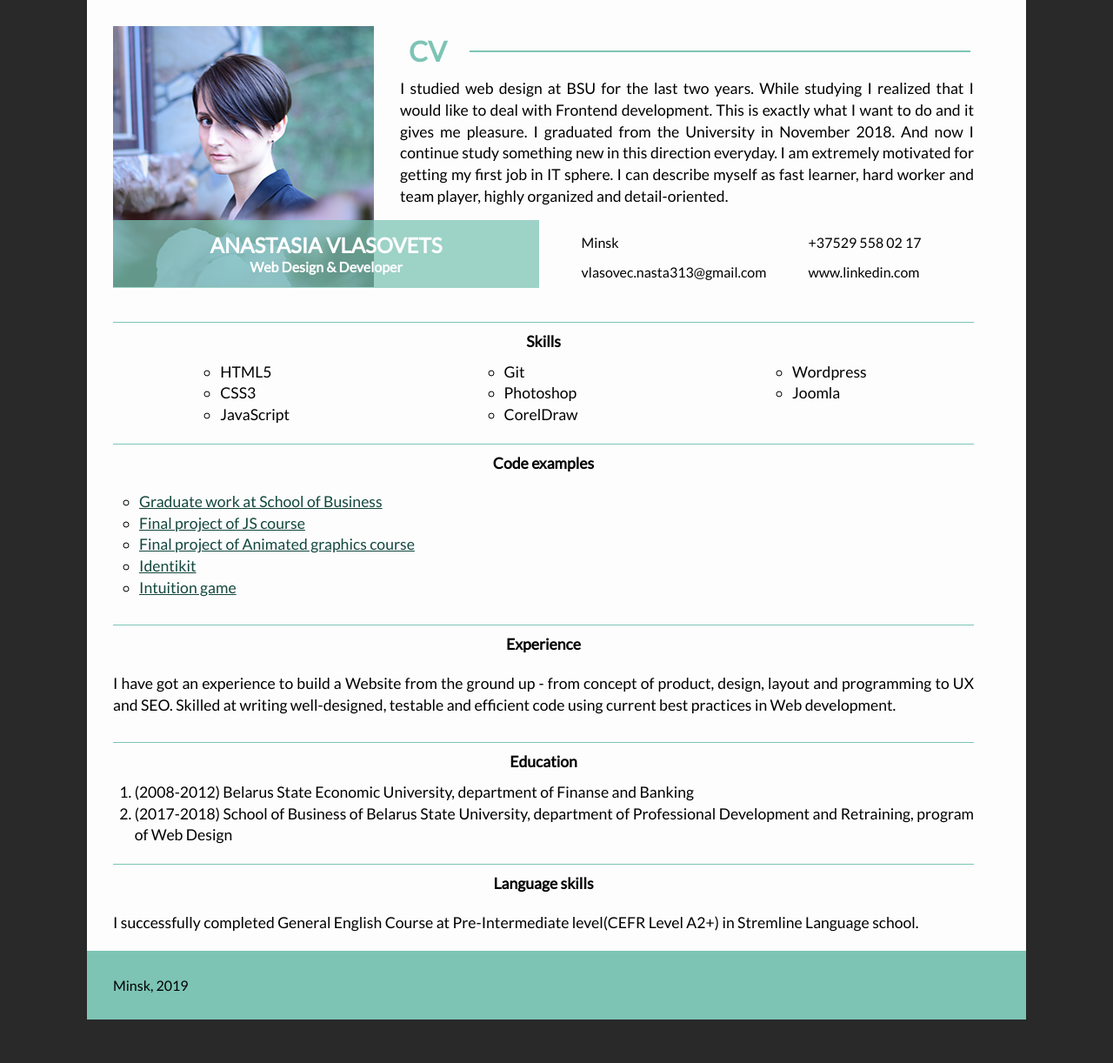
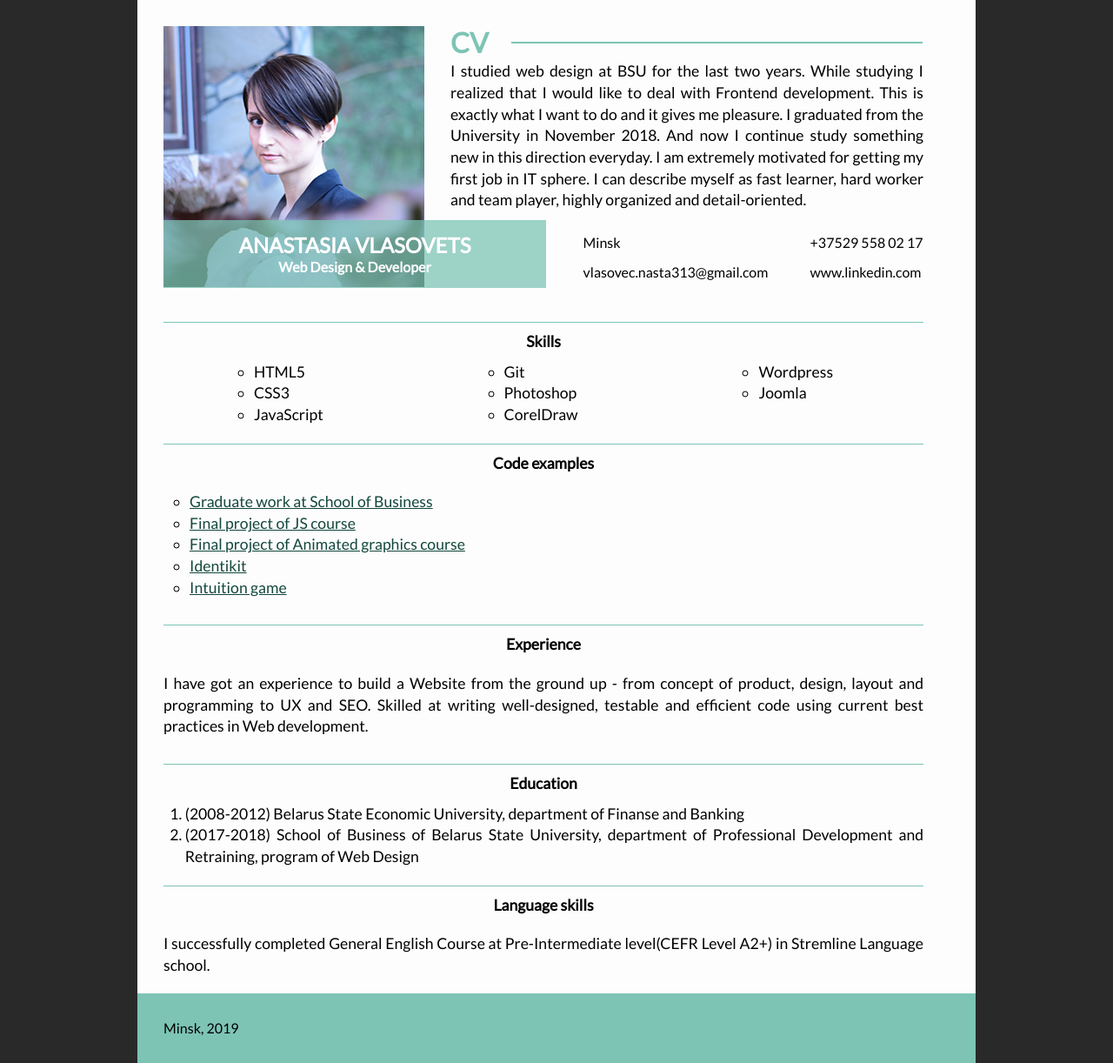
Before and after one commit to Nasta313/rsschool-cv, a plain HTML site: page index.html in a window 1280 px wide. Shown: the whole page at 87% size. Before the commit the page ends 1172 px from the top, so only its background shows below. Drawn offline with Linux system fonts and the light colour scheme; a web font is replaced by a local one.

```diff
--- a/style/style.css
+++ b/style/style.css
@@ -38,7 +38,7 @@ main ul li{
 }
 
 .header{
-    max-width: 1020px;
+    max-width: 904px;
     background-color: rgb(253, 253, 253);
     margin: 0 auto;
     padding: 30px;
@@ -62,7 +62,7 @@ main ul li{
     position: relative;
     top: 223px;
     left: 0;
-    min-width: 490px;
+    min-width: 440px;
     color: white;
     padding: 15px 0px;
 }
@@ -83,7 +83,7 @@ main ul li{
 
 .header-right h3{
     color: rgba(125, 196, 181, 1);
-    padding: 10px;
+
     position: relative;
     font-size: 2em;
 }
@@ -92,7 +92,7 @@ header h3::after{
     content: " ";
     height: 2px;
     display: block;
-    width: 90%;
+    width: 87%;
     background-color: rgba(125, 196, 181, 1);
     position: relative;
     right: -70px;
@@ -107,7 +107,7 @@ header h3::after{
 
 .contacts{
     position: absolute;
-    right: 30px;
+    right: -30px;
     bottom: 30px;
     width:510px;
 }
@@ -141,7 +141,7 @@ header h3::after{
 }
 
 main{
-    max-width: 1020px;
+    max-width: 904px;
     background-color: rgb(253, 253, 253);
     margin: 0 auto;
     padding: 0 30px ;
@@ -182,6 +182,6 @@ section p{
 footer p{
     background-color: rgba(125, 196, 181, 1);
     padding:  30px;
-    max-width: 1020px;
+    max-width: 904px;
     margin: 0 auto;
 }
```
